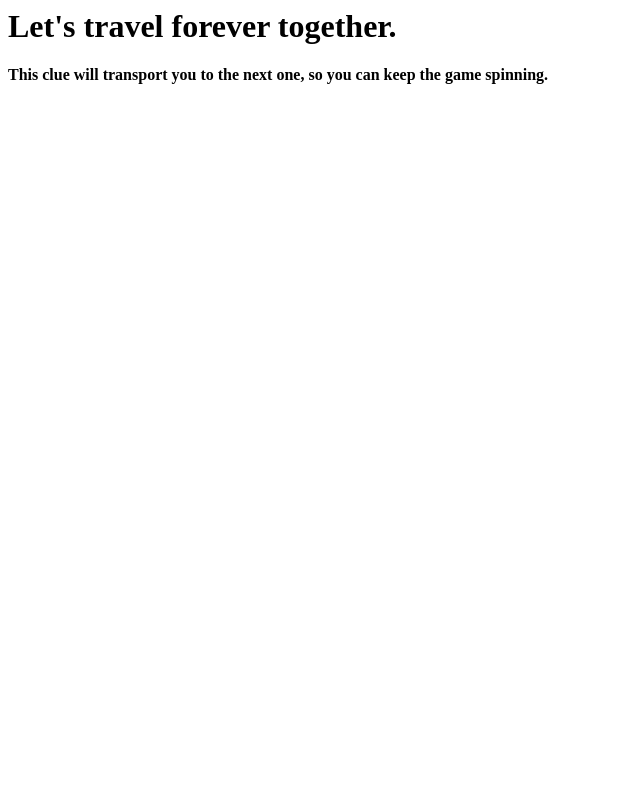
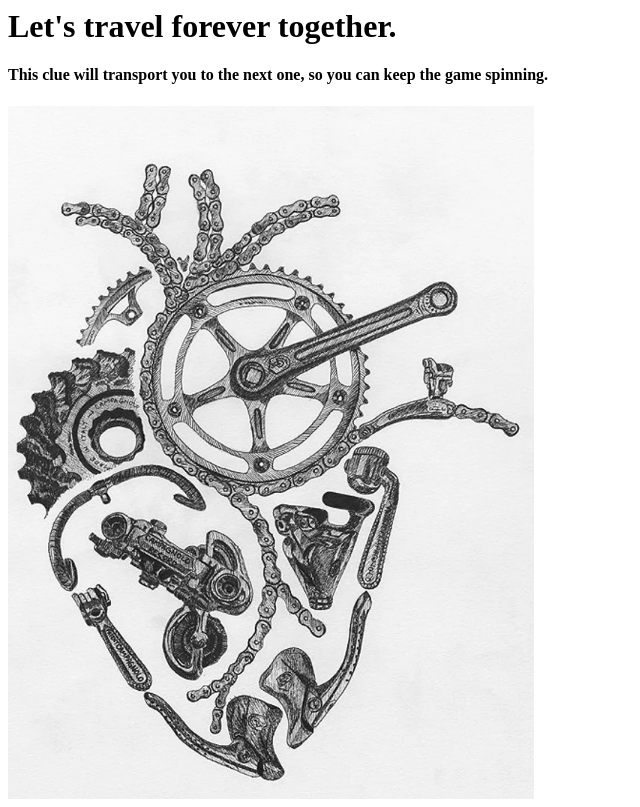
Before and after one commit to discobanco/clue-for-fiona, a plain HTML site: page index.html in a window 1280 px wide. Shown: the whole page, without its empty margins (0-640 px from the left). Drawn offline with Linux system fonts and the light colour scheme.

Commit message:
add image file

```diff
--- a/index.html
+++ b/index.html
@@ -2,5 +2,6 @@
     <body>
         <h1>Let's travel forever together.</h1>
         <h4>This clue will transport you to the next one, so you can keep the game spinning.</h4>
+        <img src="./bike.png" />
     </body>
 </html>
```
Also changed, not shown: bike.png (added).
